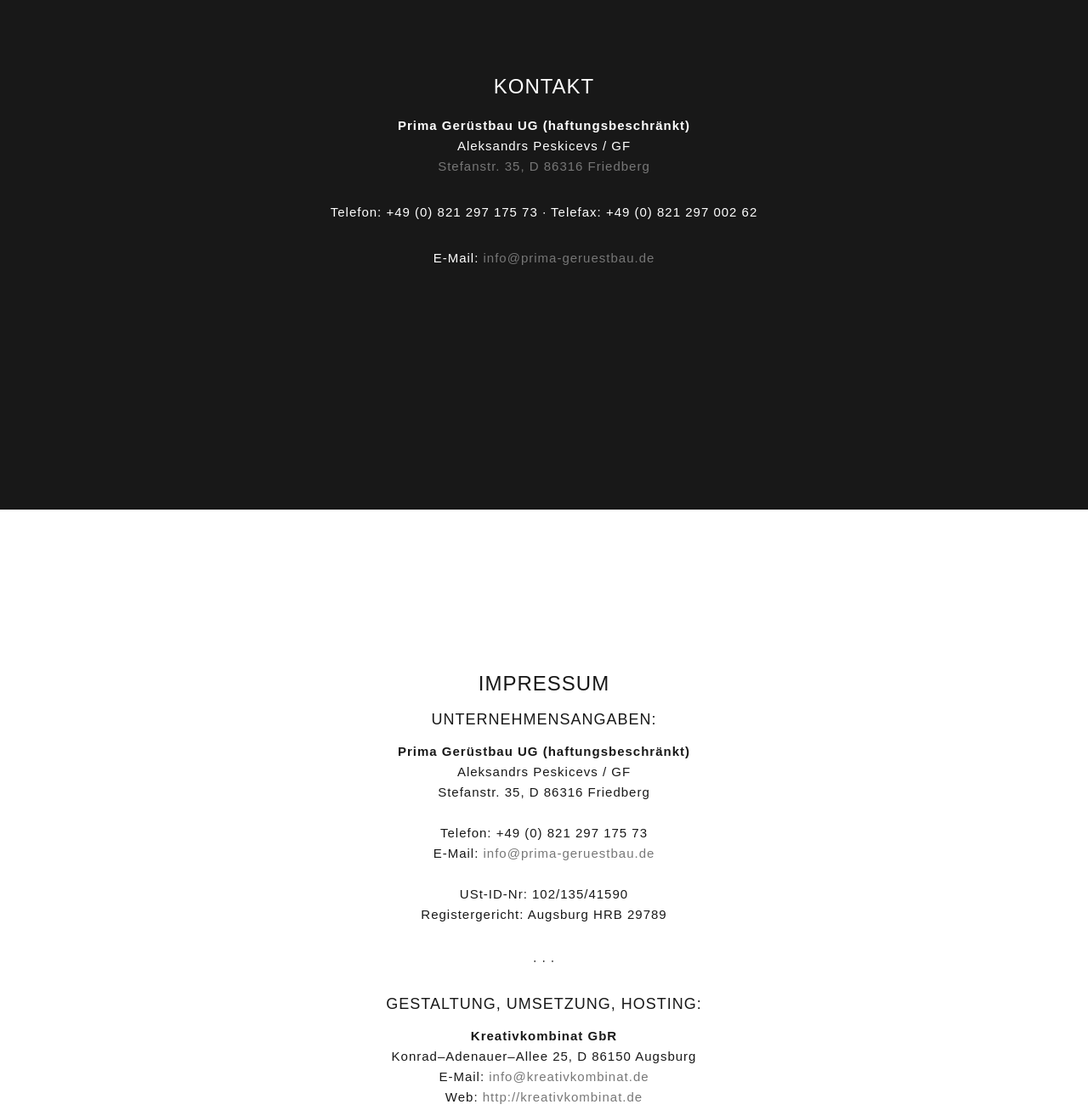
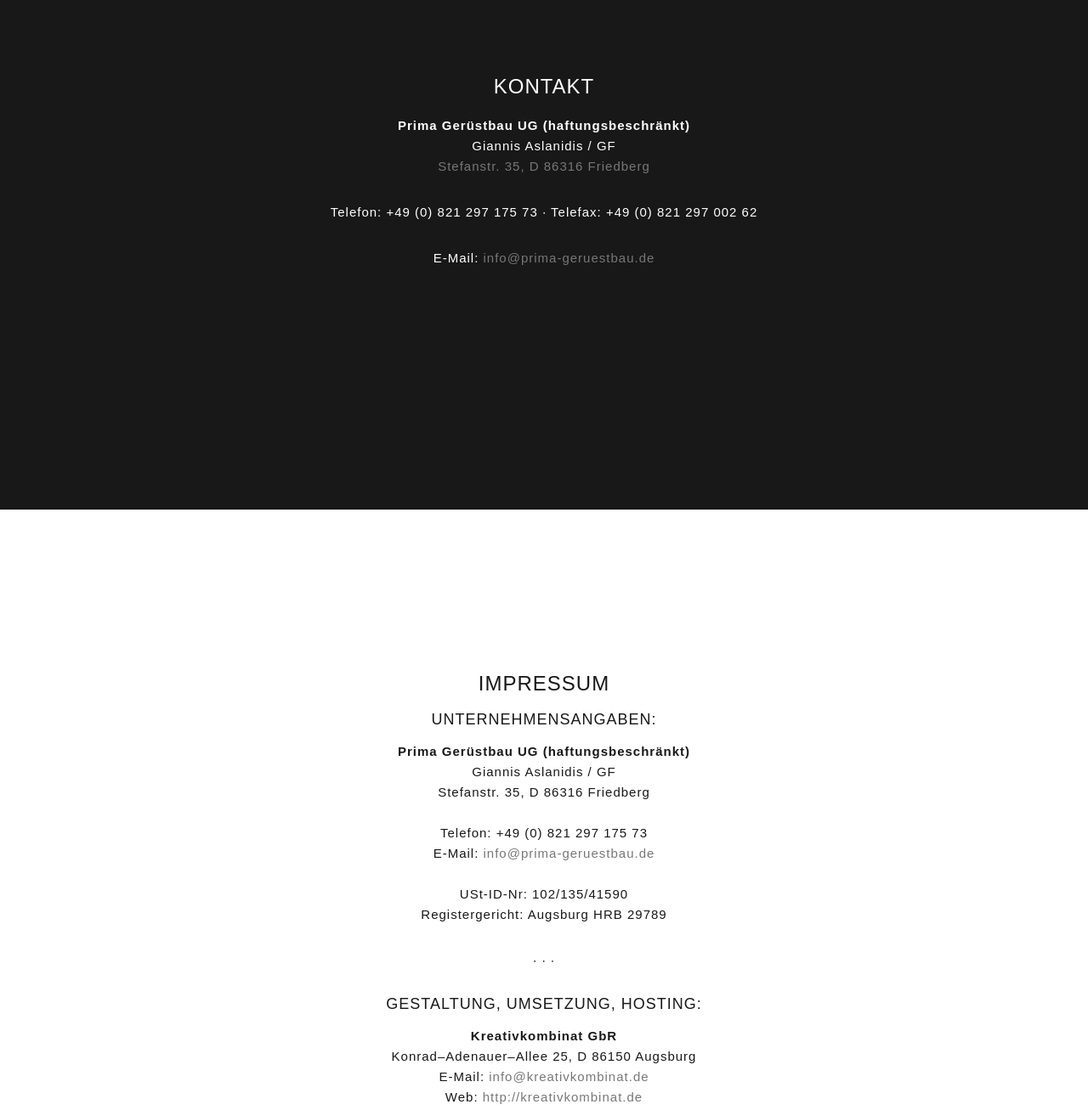
Before and after one commit to a25kk/prima, a plain HTML site: page index.html in a window 1280 px wide. Shown: the part 1000-2307 px from the top of the page at 85% size. Drawn offline with Linux system fonts and the light colour scheme; some packages are replaced by stand-ins of ours; a web font is replaced by a local one.

Commit message:
namensaenderung

```diff
--- a/index.html
+++ b/index.html
@@ -104,7 +104,7 @@
             <div class="col-lg-8 col-lg-offset-2">
                 <h2>Kontakt</h2>
                     <p><b>Prima Gerüstbau UG (haftungsbeschränkt)</b><br />
-              Aleksandrs Peskicevs / GF<br />
+              Giannis Aslanidis / GF<br />
               <a href="https://goo.gl/maps/a3mEDPsmbJm">Stefanstr. 35, D 86316 Friedberg</a></p>
                     <p>Telefon: +49 (0) 821 297 175 73 ∙
                         Telefax: +49 (0) 821 297 002 62<br /></p>
@@ -123,7 +123,7 @@
                 <h3>Unternehmensangaben:</h3>
 
                 <p><b>Prima Gerüstbau UG (haftungsbeschränkt)</b><br />
-              Aleksandrs Peskicevs / GF<br />
+              Giannis Aslanidis / GF<br />
               Stefanstr. 35, D 86316 Friedberg<br /><br />
             Telefon: +49 (0) 821 297 175 73<br />
                 <!--Telefax: +49 (0) 821 297 002 62<br />-->
@@ -159,7 +159,7 @@
             <p>Diese Website benutzt Piwik, eine Open-Source-Software zur statistischen Auswertung der Besucherzugriffe. Piwik verwendet sog. “Cookies”, Textdateien, die auf Ihrem Computer gespeichert werden und die eine Analyse der Benutzung der Website durch Sie ermöglichen. Die durch den Cookie erzeugten Informationen über Ihre Benutzung dieses Internetangebotes werden auf dem Server des Anbieters in Deutschland gespeichert. Die IP-Adresse wird sofort nach der Verarbeitung und vor deren Speicherung anonymisiert. Sie können die Installation der Cookies durch eine entsprechende Einstellung Ihrer Browser Software verhindern; wir weisen Sie jedoch darauf hin, dass Sie in diesem Fall gegebenenfalls nicht sämtliche Funktionen dieser Website vollumfänglich nutzen können.</p>
 
             <h3>Verantwortlich für den Inhalt:</h3>
-            <p>Aleksandrs Peskicevs</p>
+            <p>Giannis Aslanidis</p>
             </div>
         </div>
     </section>
```
